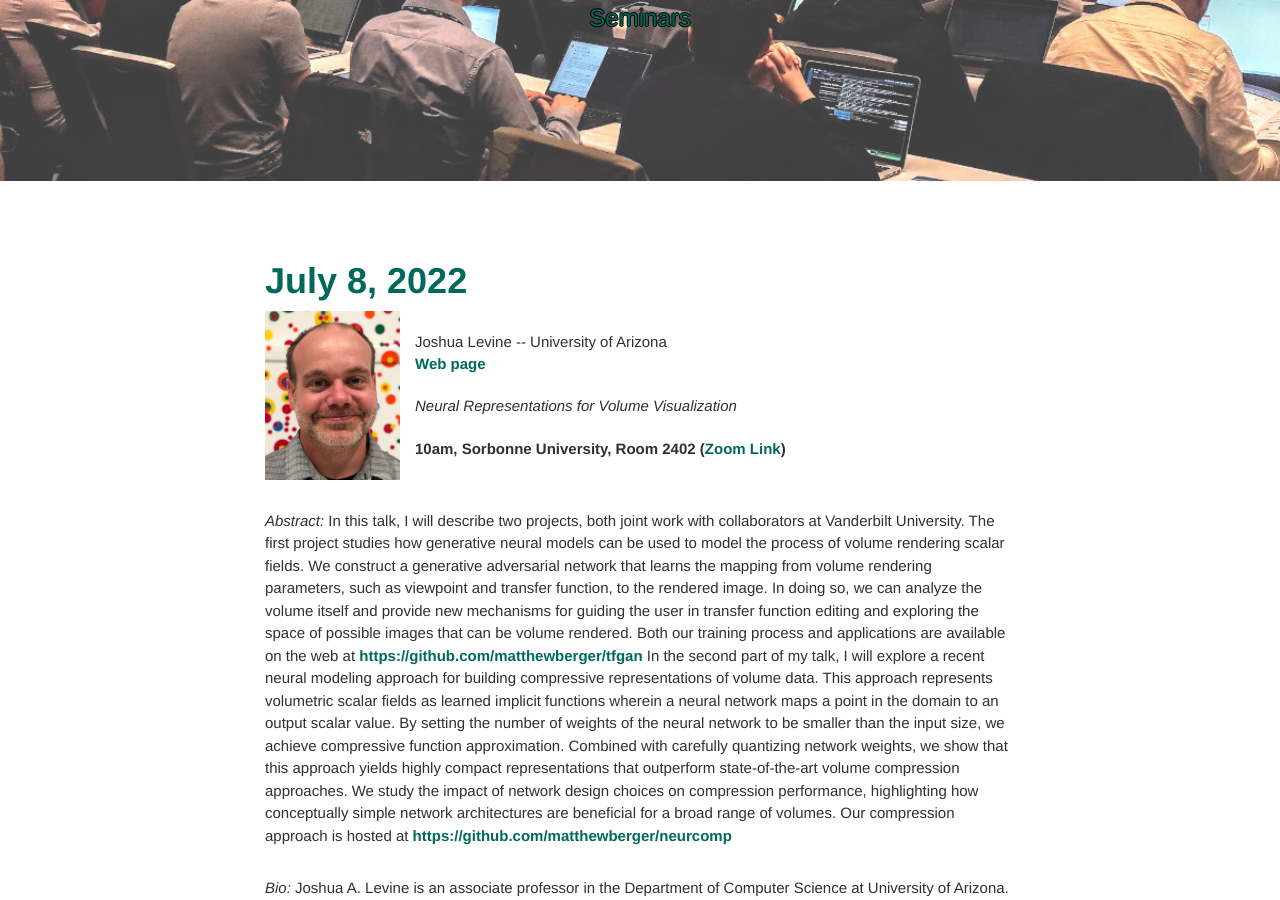
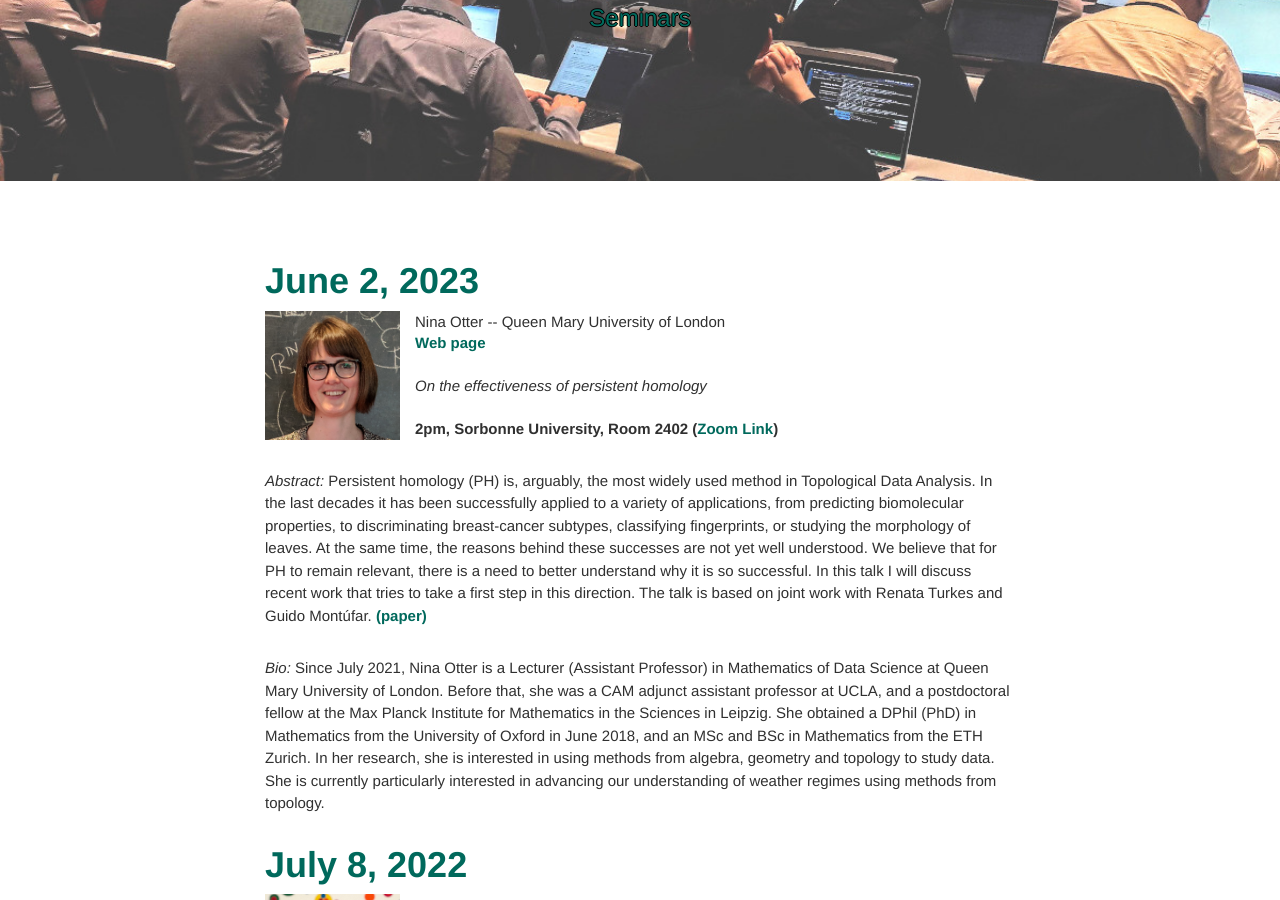
Before and after one commit to erc-tori/erc-tori.github.io, a Jekyll site: the page built from seminars.md, in a window 1280 px wide and 900 px high, scrolled down 267 px. Built offline with Jekyll 4.4.1, drawn with Linux system fonts in a browser that asks for light colours; some of the changed text lies outside the part shown.

Commit message:
added seminar by nina otter

```diff
--- a/_layouts/default.html
+++ b/_layouts/default.html
@@ -168,7 +168,7 @@
                     erc.tori.project@gmail.com</a><br>
 
 <!--                     Updated on {{ page.last_modified_at | date: '%b. %e, %Y' }}. -->
-                    Updated on Apr. 11, 2023.
+                    Updated on May 18, 2023.
                     </div>
                     </p>
                 </div>
--- a/seminars.md
+++ b/seminars.md
@@ -4,6 +4,37 @@ title: Seminars
 permalink: /seminars/
 teaser: '/img/tutorial2019.jpg'
 ---
+
+<a name="otter23"></a>
+# June 2, 2023
+<table>
+  <tr>
+    <td width="20%">
+      <img width="90%" src="/img/otter2023.png">
+    </td>
+    <td>
+      Nina Otter --
+      Queen Mary University of London<br>
+      <a href="https://www.ninaotter.com/" target="new">Web page</a>
+      <br>
+      <br>
+      <i>On the effectiveness of persistent homology</i>
+      <br>
+      <br>
+      <b>2pm, Sorbonne University, Room 2402
+      (<a target="new" href="https://cnrs.zoom.us/j/94892291075?pwd=RmU0MkFtSWxsTVNEbHQzSmU0OGxEUT09">Zoom Link</a>)
+      </b>
+    </td>
+  </tr>
+</table>
+
+*Abstract:*
+Persistent homology (PH) is, arguably, the most widely used method in Topological Data Analysis. In the last decades it has been successfully applied to a variety of applications, from predicting biomolecular properties, to discriminating breast-cancer subtypes, classifying fingerprints, or studying the morphology of leaves. At the same time, the reasons behind these successes are not yet well understood. We believe that for PH to remain relevant, there is a need to better understand why it is so successful. In this talk I will discuss recent work that tries to take a first step in this direction. The talk is based on joint work with Renata Turkes and Guido Montúfar.
+[(paper)](https://proceedings.neurips.cc/paper_files/paper/2022/hash/e637029c42aa593850eeebf46616444d-Abstract-Conference.html)
+
+*Bio:*
+Since July 2021, Nina Otter is a Lecturer (Assistant Professor) in Mathematics of Data Science at Queen Mary University of London. Before that, she was a CAM adjunct assistant professor at UCLA, and a postdoctoral fellow at the Max Planck Institute for Mathematics in the Sciences in Leipzig. She obtained a DPhil (PhD) in Mathematics from the University of Oxford in June 2018, and an MSc and BSc in Mathematics from the ETH Zurich.
+In her research, she is interested in using methods from algebra, geometry and topology to study data. She is currently particularly interested in advancing our understanding of weather regimes using methods from topology.
 
 <a name="levine22"></a>
 # July 8, 2022
```
Also changed, not shown: events.md (+2 -0 lines), index.md (+13 -0 lines), img/otter2023.png (added).
